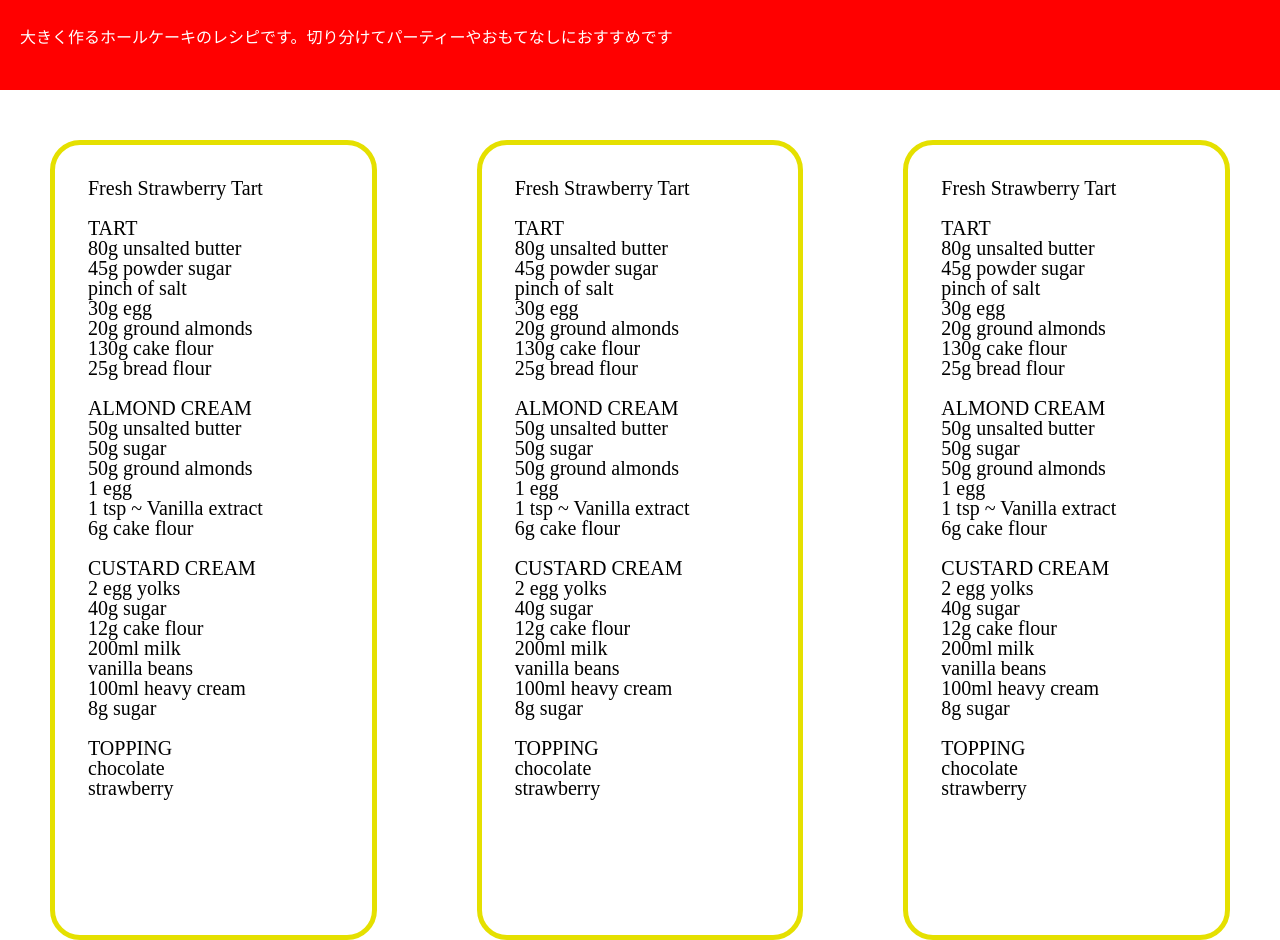
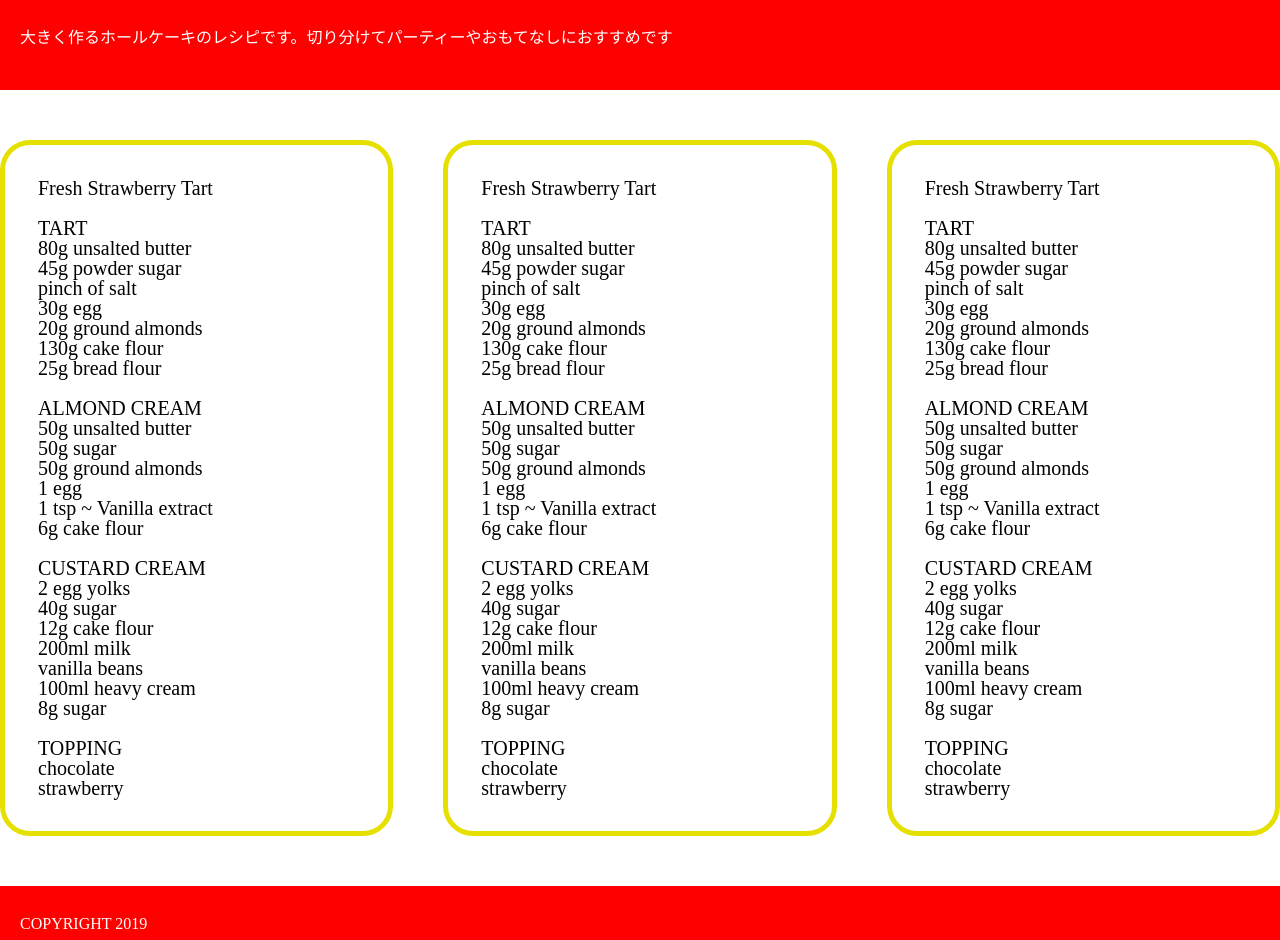
Before and after one commit to trueharis/MosCode-Proj5, a plain HTML site: page index.html in a window 1280 px wide. Shown: the top 940 px of the page. Drawn offline with Linux system fonts and the light colour scheme.

Commit message:
some changes again

```diff
--- a/css/style.css
+++ b/css/style.css
@@ -12,6 +12,19 @@ display: flex;
 justify-content: center;
 }
 .recept {
+    margin-top: 50px;
+    margin-bottom: 50px;
+    display: inline-block;
+    text-align: left;
+    border: 5px solid #E5E000;
+    box-sizing: border-box;
+    border-radius: 30px;
+    padding: 33px;
+    width: 400px;
+    font-size: 20px
+}
+
+.recept2 {
     display: inline-block;
     margin: 50px;
     text-align: left;
@@ -20,7 +33,6 @@ justify-content: center;
     border-radius: 30px;
     padding: 33px;
     width: 400px;
-    height: 800px;
     font-size: 20px
 }
 
--- a/index.html
+++ b/index.html
@@ -42,7 +42,7 @@
         TOPPING <br>
         chocolate <br>
         strawberry</div>
-       <div class="recept"><b>Fresh Strawberry Tart</b> <br><br>
+       <div class="recept2"><b>Fresh Strawberry Tart</b> <br><br>
         TART <br>
         80g unsalted butter <br>
         45g powder sugar <br>
```
